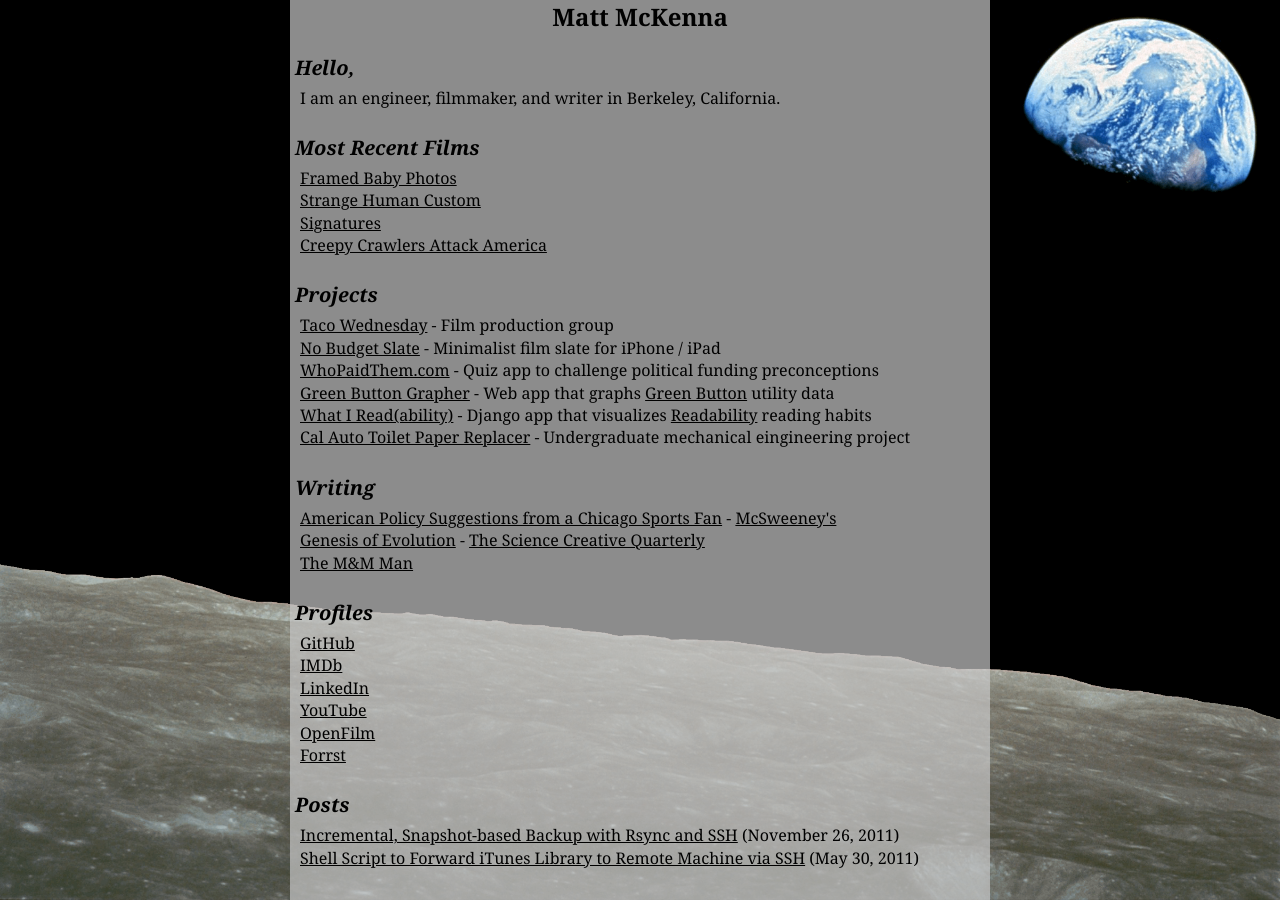
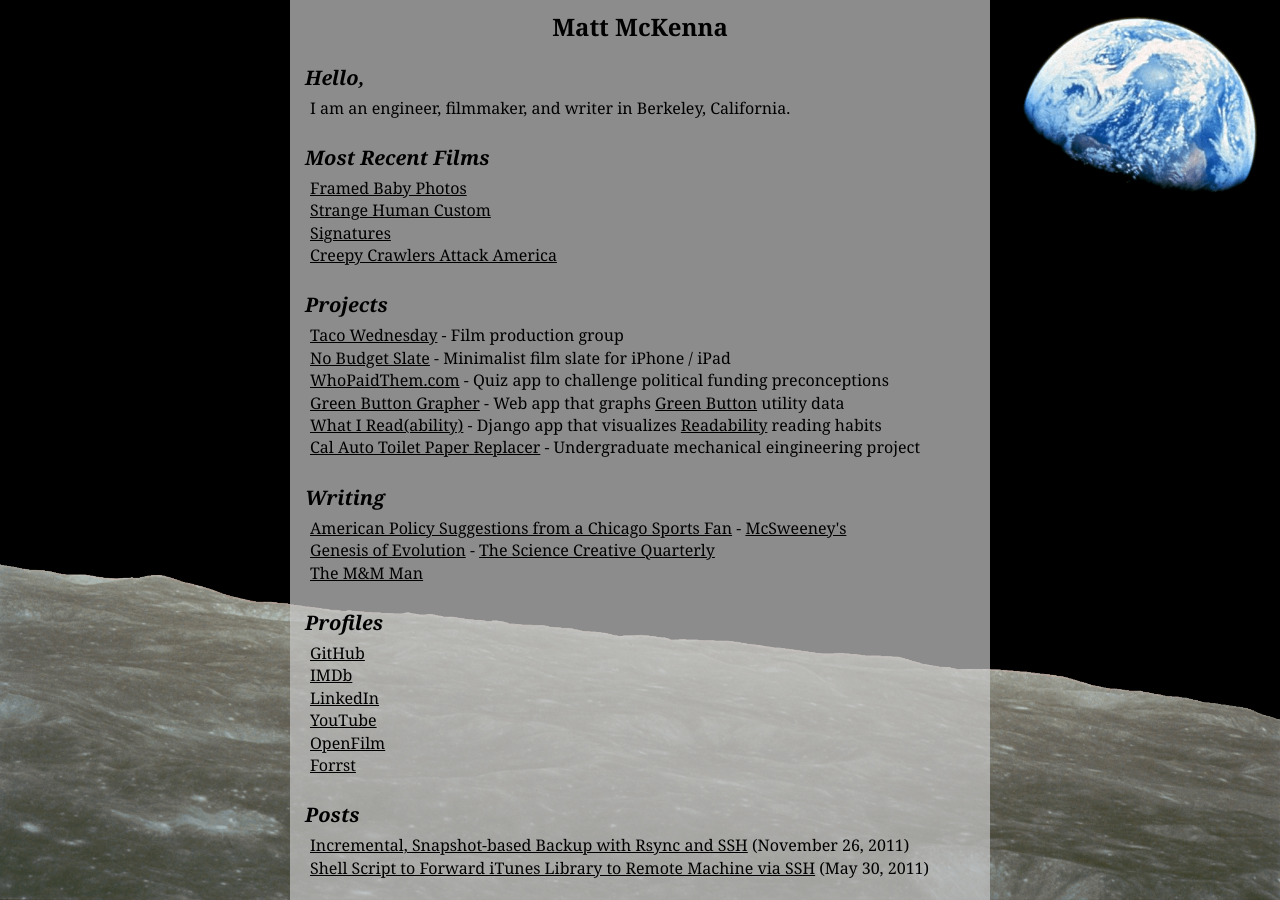
Before and after one commit to mtmckenna/mtmckenna.github.io, a Jekyll site: the page built from index.md, in a window 1280 px wide. Built offline with Jekyll 4.4.1, drawn with Linux system fonts in a browser that asks for light colours; nearby versions of some CDN libraries; Markdown is read by kramdown in place of the engine named in the settings.

Commit message:
added padding to the column

```diff
--- a/css/style.css
+++ b/css/style.css
@@ -256,14 +256,12 @@ header a:hover {
   top: 15px;
   right: 15px;
   width: 250px;
-  overflow: hidden;
 }
 
 #moon {
     position: fixed;
     bottom: 0;
     width: 100%;
-    overflow: hidden;
 }
 
 body {
@@ -284,9 +282,12 @@ body {
     margin: 0 auto;
     /*background-color: rgba(142, 142, 142, 0.9);*/
     background-color: rgba(200, 200, 200, 0.70);
-    /*padding: 10px;*/
+    padding: 10px;
     min-height: 100%;
     overflow: hidden;
+    -webkit-box-sizing: border-box;
+    -moz-box-sizing: border-box;
+    box-sizing: border-box;
 }
 
 #column > h1 {
--- a/js/script.js
+++ b/js/script.js
@@ -137,7 +137,7 @@ $(window).resize(function() {
     app.buildGrid();
 });
 
-$(window).on('scroll', function(e) {
+$(window).scroll(function () {
   var distance = $(this).scrollTop();
   var docHeight = $(document).height();
   var winHeight = $(window).height();
```
Also changed, not shown: 3 other files.
